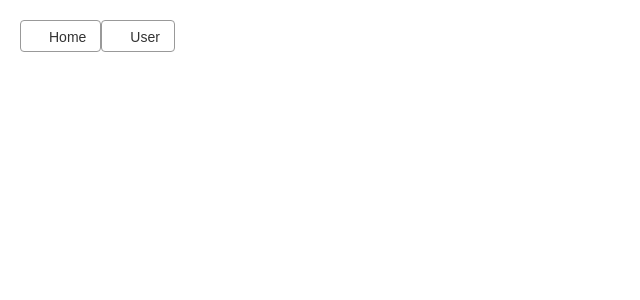
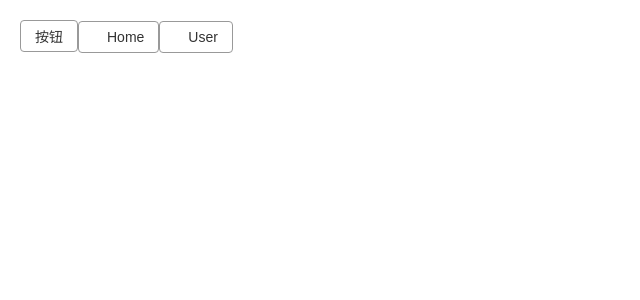
Before and after one commit to wencaizhang/ActionVue, a Vue app: page /#/ in a window 1280 px wide. Shown: the top 300 px of the page, without its empty margins (0-640 px from the left). Built offline with nearby package versions, Linux system fonts and the light colour scheme.

Commit message:
增加按钮

```diff
--- a/src/components/button.vue
+++ b/src/components/button.vue
@@ -12,7 +12,7 @@ export default {
   name: 'g-button',
   props: {
     icon: {
-      type: String,
+      type: String
     }
   },
   data () {
--- a/src/pages/home.vue
+++ b/src/pages/home.vue
@@ -1,5 +1,6 @@
 <template>
   <div>
+    <gbutton>按钮</gbutton>
     <gbutton icon="home">Home</gbutton>
     <gbutton icon="user">User</gbutton>
   </div>
```
